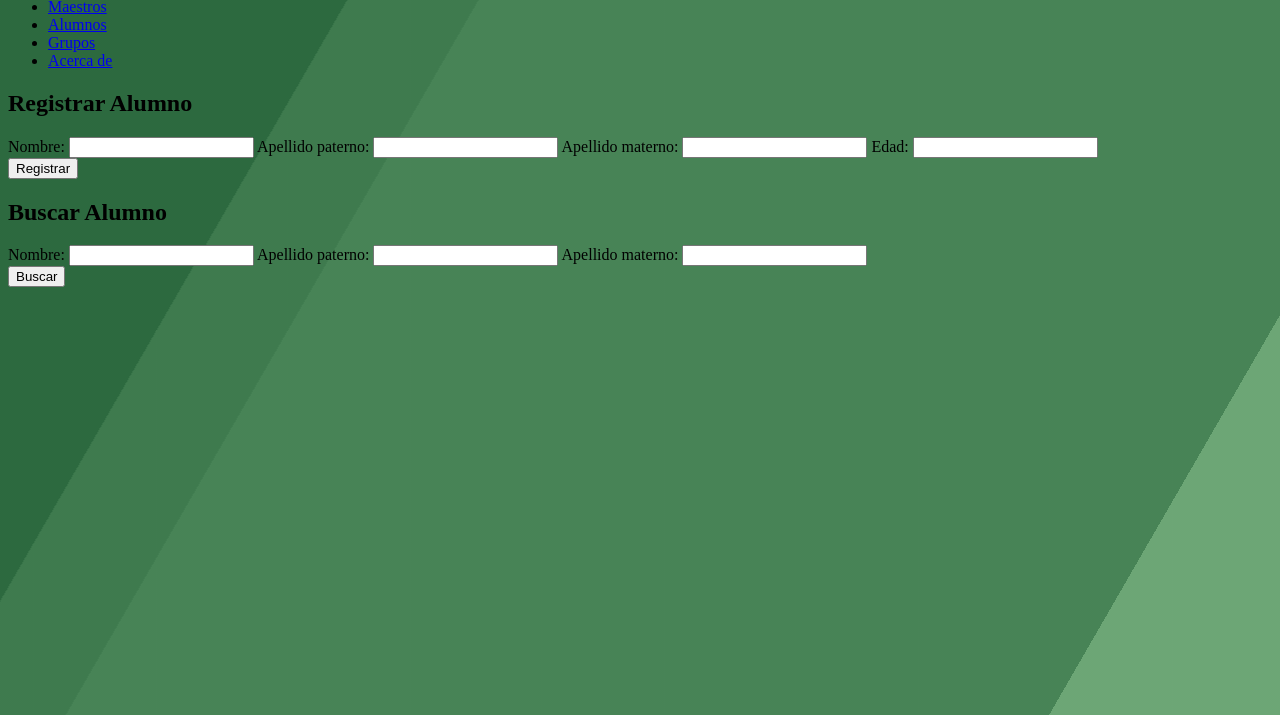
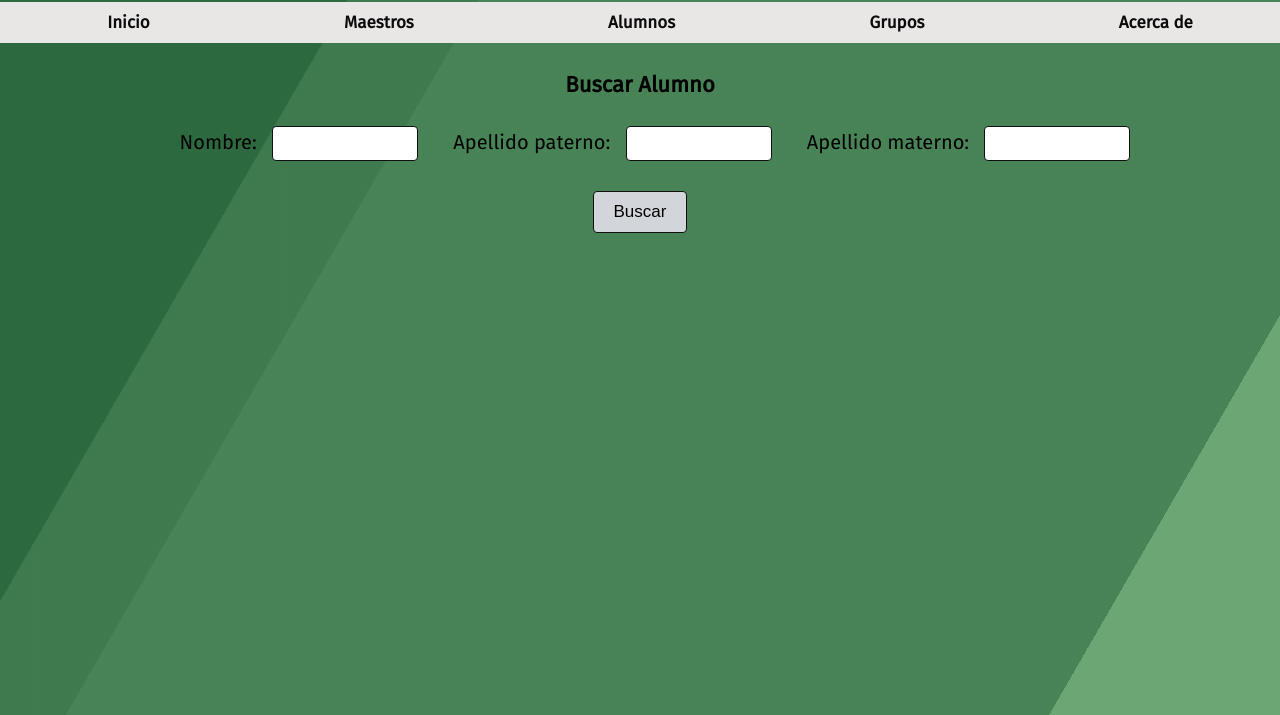
Before and after one commit to JorEl52/baseDatosAlumnos, a plain HTML site: page alumnos.html in a window 1280 px wide. Shown: the part 85-800 px from the top of the page. Drawn offline with Linux system fonts and the light colour scheme.

Commit message:
Modificación de la pestaña alumnos, con un buscador por nombre y apellido

```diff
--- a/alumnos.html
+++ b/alumnos.html
@@ -5,6 +5,7 @@
     <meta name="viewport" content="width=device-width, initial-scale=1.0">
     <title>Preparatoria TecMilenio</title>
     <link rel="stylesheet" href="fondoBaseDatos.css">
+    <link rel="stylesheet" href="style.css">
 </head>
 <body>
     <div class="container">
@@ -18,30 +19,6 @@
                <li><a href="#" class="btn">Acerca de</a></li>
             </ul>
         </nav>
-        <!--------------Registro de alumnos------------>
-        <h2>Registrar Alumno</h2>
-        <section class="formularioRegistro">
-            <form id="formularioRegistro">
-                <label for="name">Nombre:</label>
-                <input type="text" id="name" name="name">
-
-                <label for="apellidoPaterno">Apellido paterno:</label>
-                <input type="text" id="apellidoPaterno" name="apellidoPaterno" required>
-
-                <label for="apellidoMaterno">Apellido materno:</label>
-                <input type="text" id="apellidoMaterno" name="apellidoMaterno" required>
-
-                <label for="edad">Edad:</label>
-                <input type="text" id="edad" name="edad" required>
-
-                <div class="button-container">
-                    <button type="submit">Registrar</button>
-                </div>
-
-
-            </form>
-
-        </section>
         <!----------------Búsqueda de alumnos-------------->
         <h2>Buscar Alumno</h2>
         <section class="formularioBusqueda">
```
